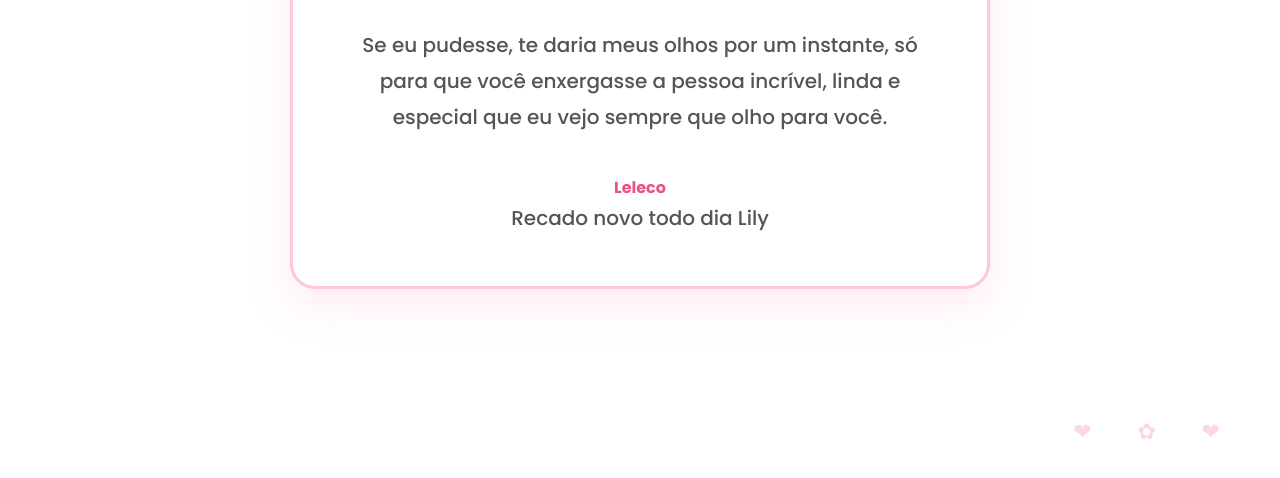
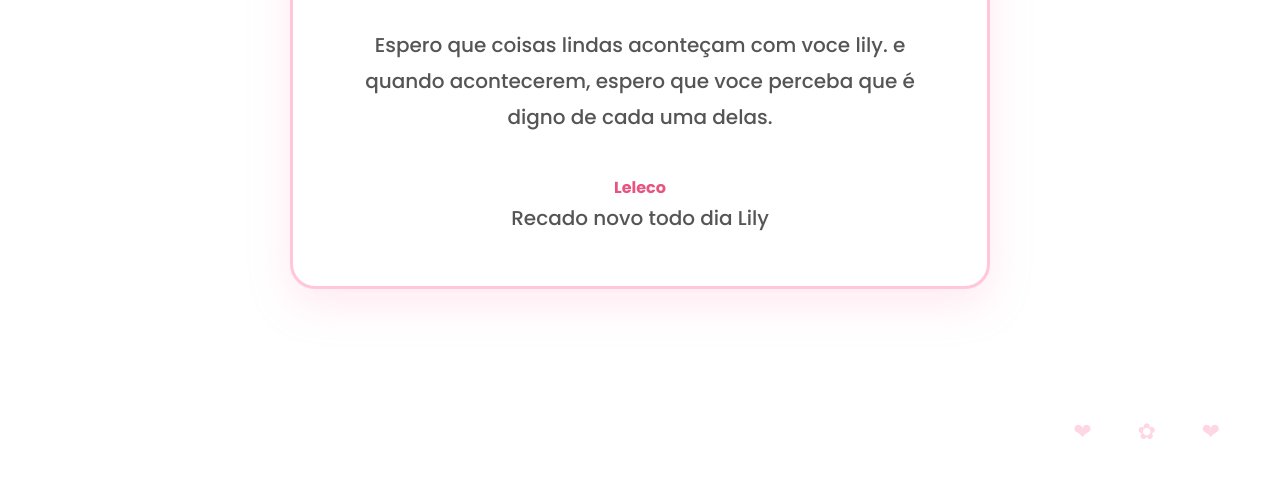
Before and after one commit to leolemosribeiro08-dot/LILYYY, a plain HTML site: page index.html in a window 1280 px wide. Shown: the part 312-790 px from the top of the page. Drawn offline with Linux system fonts and the light colour scheme.

Commit message:
Update message in index.html
Removed a poetic message and added a new hopeful message.

```diff
--- a/index.html
+++ b/index.html
@@ -17,9 +17,7 @@
 <h1>🌸 Lily 🌸</h1>
 
 <p>
-Se eu pudesse, te daria meus olhos por um instante,
-só para que você enxergasse a pessoa incrível, linda
-e especial que eu vejo sempre que olho para você.
+Espero que coisas lindas aconteçam com voce lily. e quando acontecerem, espero que voce perceba que é digno de cada uma delas.
 </p>
 
 <div class="assinatura">
```
